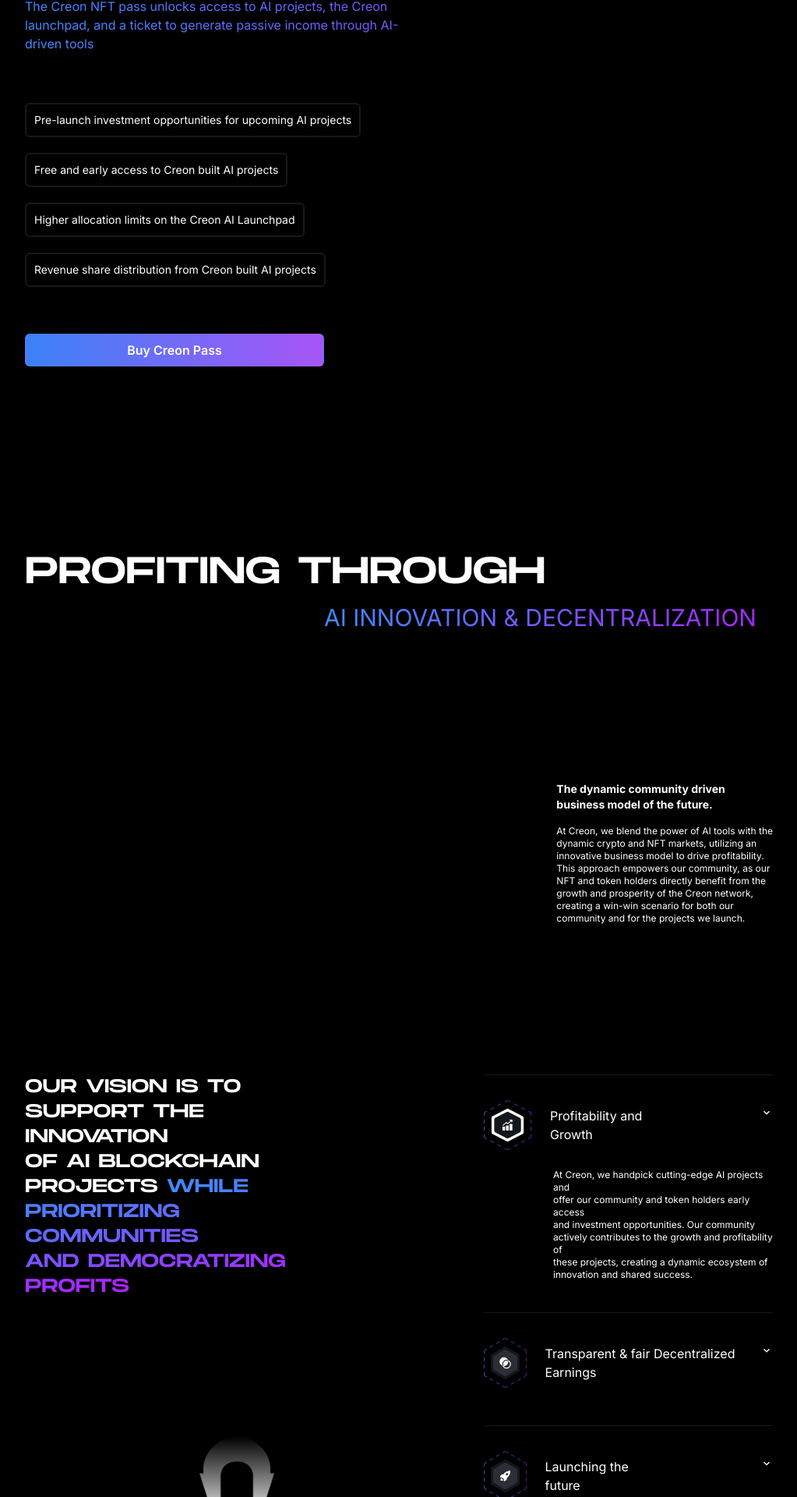
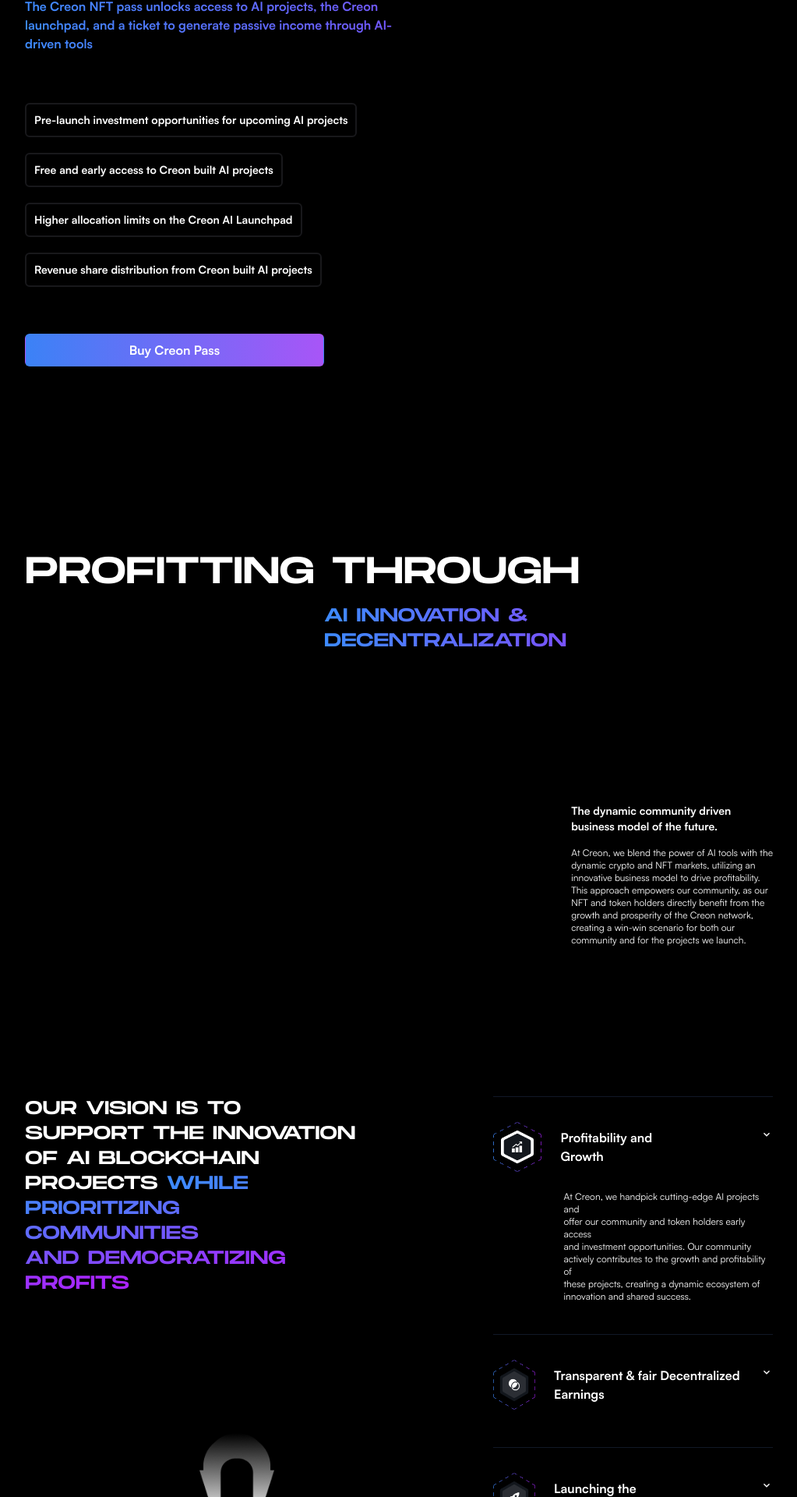
Before and after one commit to davidwale/niftables, a Next.js app: page / in a window 1280 px wide. Shown: the part 852-2772 px from the top of the page at 78% size, without its empty margins (128-1151 px from the left). Built offline with nearby package versions, Linux system fonts and the light colour scheme.

Commit message:
Added Font Family

```diff
--- a/app/components/footer.tsx
+++ b/app/components/footer.tsx
@@ -6,7 +6,7 @@
 
 
     return (
-        <footer className="flex justify-between text-white font-light z-10 pb-4 text-sm">
+        <footer className="flex justify-between text-white font-light z-10 pb-4 text-sm satoshi-regular">
             <div className='flex flex-row'>
                 © Creon {currentYear}. All Rights Reserved.
                 <span className='flex flex-row ml-5 relative bottom-2 gap-5'>
@@ -16,7 +16,7 @@
                 </span>
             </div>
             <div>
-                <p>Powered by <span className='font-bold'>NIFTABLES</span></p>
+                <p>Powered by <span className='font-bold satoshi-bold'>NIFTABLES</span></p>
             </div>
         </footer>
     );
--- a/app/components/navbar.tsx
+++ b/app/components/navbar.tsx
@@ -11,7 +11,7 @@
     };
 
     return (
-        <nav className="bg-black-800">
+        <nav className="bg-black-800 satoshi-bold">
             <div className="max-w-7xl mx-auto px-4">
                 <div className="flex justify-between h-16 w-full">
                     <div className="flex justify-between w-full">
--- a/app/pages/market-container.tsx
+++ b/app/pages/market-container.tsx
@@ -15,7 +15,7 @@
                             <h1 className="text-2xl mb-4  text-white monument-extended">
                                 AI PROSPECTS, MARKET SIZE,AND DEVELOPMENT RACE
                             </h1>
-                            <p className='text-ss text-white mt-8'>
+                            <p className='text-xs text-white mt-8 satoshi-regular'>
                                 The AI market is one of the most dynamically growing areas of technology.
                                 According to reports, the global AI
                                 market is expected to reach $190.61 billion by 2025, with a CAGR (Compound Annual Growth Rate)
@@ -31,7 +31,7 @@
                             <h1 className="text-2xl mb-4  text-white monument-extended">
                                 AI TOOLS AND MARKET
                             </h1>
-                            <p className='text-ss text-white mt-8'>
+                            <p className='text-xs text-white mt-8 satoshi-regular'>
                                 AI tools refer to the technologies and software that enable computer systems to
                                 perform tasks usually requiring human intellect. The market for these tools is dynamic
                                 and diverse, encompassing areas such as Natural Language Processing (NLP), machine learning,
@@ -47,7 +47,7 @@
                             <h1 className="text-2xl mb-4  text-white monument-extended">
                                 AI, CRYPTO AND NFT MARKET
                             </h1>
-                            <p className='text-ss text-white mt-8'>
+                            <p className='text-xs text-white mt-8 satoshi-regular'>
                                 Artificial Intelligence and blockchain technology are two groundbreaking
                                 areas leading new technological innovations. The combination of these two
                                 technologies creates intriguing possibilities. For instance,
--- a/app/pages/second-container.tsx
+++ b/app/pages/second-container.tsx
@@ -5,18 +5,18 @@
         <div className="flex flex-col">
             <div className='mt-60'>
             <h1 className="text-5xl mb-4 text-white monument-extended">
-                PROFITING THROUGH
+                PROFITTING THROUGH
             </h1>
-                <p className="bg-clip-text text-transparent gradient-text text-3xl ml-96">
+                <p className="bg-clip-text monument-extended text-transparent gradient-text text-2xl ml-96">
                     AI INNOVATION & DECENTRALIZATION
                 </p>
             </div>
             <section className='text-white self-end max-w-96 mt-48'>
-                <p className='text-sm font-bold mb-4'>
+                <p className='text-sm font-bold satoshi-bold mb-4'>
                     The dynamic community driven <br />
                     business model of the future.
                 </p>
-                <p className='text-xs'>
+                <p className='text-xs satoshi-regular'>
                     At Creon, we blend the power of AI tools with the <br />
                     dynamic crypto and NFT markets, utilizing an <br />
                     innovative business model to drive profitability. <br />
--- a/app/pages/top-container.tsx
+++ b/app/pages/top-container.tsx
@@ -10,7 +10,7 @@
                 AI BLOCKCHAIN PROJECTS
             </h1>
             <hr className="border-2 gradient-border w-[30.5rem]" />
-                <p className="bg-clip-text text-transparent gradient-text">
+                <p className="bg-clip-text text-transparent gradient-text satoshi-bold">
                     Hold the Creon Pass NFT and earn passive income from AI Tools
                 </p>
             <hr className="border-2 gradient-border w-[30.5rem]" />
@@ -20,19 +20,19 @@
                     CREON PASS <br />
                     NFT
                 </h1>
-                <p className='bg-clip-text text-transparent gradient-text my-16'>
+                <p className='bg-clip-text text-transparent gradient-text my-16 satoshi-bold'>
                     The Creon NFT pass unlocks access to AI projects, the Creon <br />
                     launchpad, and a ticket to generate passive income through AI- <br />
                     driven tools
                 </p>
                 <div>
-                    <span className='block'>
+                    <span className='block satoshi-bold'>
                     <p className='mb-5 p-2.5 border-2 rounded-md text-white border-zinc-900 inline-block text-sm'>Pre-launch investment opportunities for upcoming AI projects</p> <br />
                     <p className='mb-5 p-2.5 border-2 rounded-md text-white border-zinc-900 inline-block text-sm'>Free and early access to Creon built AI projects</p><br />
                     <p className='mb-5 p-2.5 border-2 rounded-md text-white border-zinc-900 inline-block text-sm'>Higher allocation limits on the Creon AI Launchpad</p><br />
                     <p className='mb-5 p-2.5 border-2 rounded-md text-white border-zinc-900 inline-block text-sm'>Revenue share distribution from Creon built AI projects</p>
                 </span>
-                <button className='text-white w-96 mt-10 inline-block px-4 py-2 border border-transparent bg-gradient-to-r from-blue-500 to-purple-500 text-white font-semibold rounded-md shadow-md hover:shadow-lg focus:outline-none focus:ring-2 focus:ring-offset-2 focus:ring-blue-500 focus:ring-opacity-50'>
+                <button className='text-white w-96 mt-10 inline-block satoshi-bold px-4 py-2 border border-transparent bg-gradient-to-r from-blue-500 to-purple-500 text-white font-semibold rounded-md shadow-md hover:shadow-lg focus:outline-none focus:ring-2 focus:ring-offset-2 focus:ring-blue-500 focus:ring-opacity-50'>
                     Buy Creon Pass
                 </button>
                 </div>
--- a/app/pages/vision-container.tsx
+++ b/app/pages/vision-container.tsx
@@ -26,12 +26,12 @@
                     </div>
                     <div>
                         <span className='flex flex-row justify-between'>
-                            <p className='pl-6'>
+                            <p className='pl-6 satoshi-bold'>
                                 Profitability and <br /> Growth
                             </p>
                         <MdOutlineKeyboardArrowDown />
                         </span>
-                        <p className='text-xs mt-8 pl-7'>
+                        <p className='text-xs mt-8 pl-7 satoshi-regular'>
                             At Creon, we handpick cutting-edge AI projects and <br />
                             offer our community and token holders early access <br />
                             and investment opportunities. Our community <br />
@@ -47,7 +47,7 @@
                     </div>
                     <div className='w-full'>
                         <span className='flex flex-row justify-between'>
-                            <p className='pl-6'>
+                            <p className='pl-6 satoshi-bold'>
                                 Transparent & fair Decentralized <br /> Earnings
                             </p>
                             <MdOutlineKeyboardArrowDown />
@@ -60,7 +60,7 @@
                     </div>
                     <div className='w-full'>
                         <span className='flex flex-row justify-between'>
-                            <p className='pl-6'>
+                            <p className='pl-6 satoshi-bold'>
                                 Launching the <br /> future
                             </p>
                             <MdOutlineKeyboardArrowDown />
@@ -73,7 +73,7 @@
                     </div>
                     <div className='w-full'>
                         <span className='flex flex-row justify-between'>
-                            <p className='pl-6'>
+                            <p className='pl-6 satoshi-bold'>
                                 Limitless Possibilities of AI <br /> & crypto
                             </p>
                             <MdOutlineKeyboardArrowDown />
```
Also changed, not shown: app/pages/token-container.tsx (+9 -9 lines).
